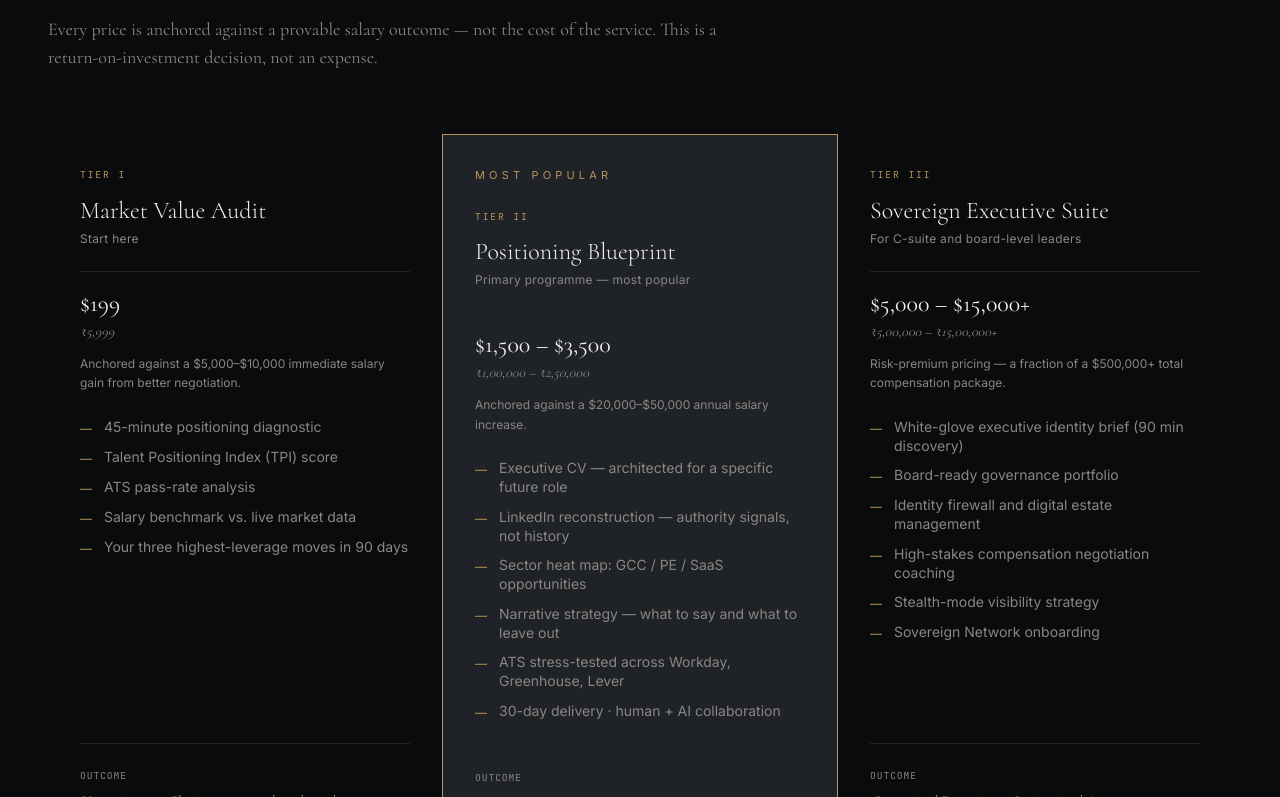
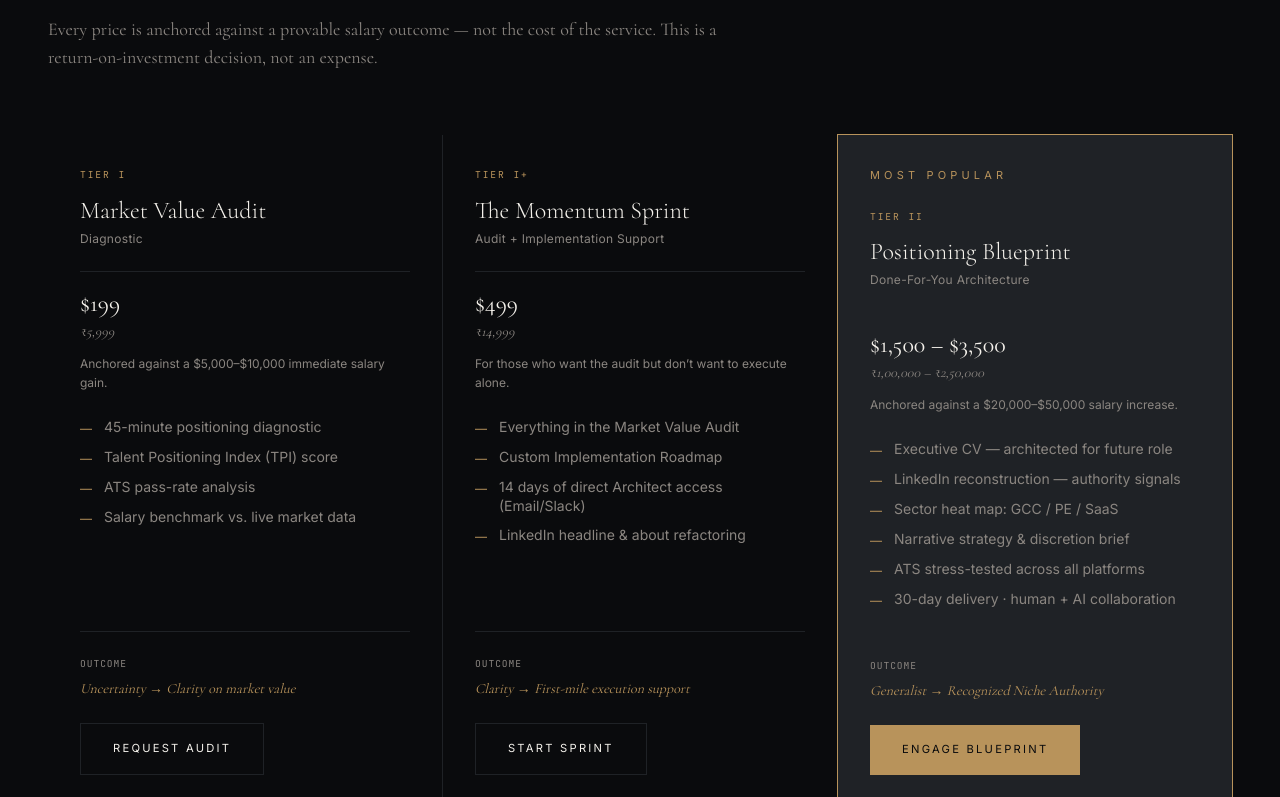
Before and after one commit to ashucfx/catalyst-ripplenexus, a Next.js app: page / in a window 1280 px wide. Shown: the part 3443-4240 px from the top of the page. Built offline with nearby package versions, Linux system fonts and the light colour scheme; no server answers.

Commit message:
feat: add 'The Momentum Sprint' (Tier I+) to solve execution anxiety and bridge the audit-blueprint gap

```diff
--- a/src/app/page.tsx
+++ b/src/app/page.tsx
@@ -12,37 +12,53 @@ const offerTiers = [
   {
     tier: 'I',
     name: 'Market Value Audit',
-    subtitle: 'Start here',
+    subtitle: 'Diagnostic',
     price: '$199',
     priceINR: '₹5,999',
-    anchor: 'Anchored against a $5,000–$10,000 immediate salary gain from better negotiation.',
+    anchor: 'Anchored against a $5,000–$10,000 immediate salary gain.',
     deliverables: [
       '45-minute positioning diagnostic',
       'Talent Positioning Index (TPI) score',
       'ATS pass-rate analysis',
       'Salary benchmark vs. live market data',
-      'Your three highest-leverage moves in 90 days',
     ],
-    transformation: 'Uncertainty → Clarity on your real market value',
+    transformation: 'Uncertainty → Clarity on market value',
     href: '/audit',
     cta: 'Request Audit',
   },
   {
+    tier: 'I+',
+    name: 'The Momentum Sprint',
+    subtitle: 'Audit + Implementation Support',
+    price: '$499',
+    priceINR: '₹14,999',
+    anchor: 'For those who want the audit but don’t want to execute alone.',
+    deliverables: [
+      'Everything in the Market Value Audit',
+      'Custom Implementation Roadmap',
+      '14 days of direct Architect access (Email/Slack)',
+      'LinkedIn headline & about refactoring',
+    ],
+    transformation: 'Clarity → First-mile execution support',
+    href: '/request?service=sprint',
+    cta: 'Start Sprint',
+  },
+  {
     tier: 'II',
     name: 'Positioning Blueprint',
-    subtitle: 'Primary programme — most popular',
+    subtitle: 'Done-For-You Architecture',
     price: '$1,500 – $3,500',
     priceINR: '₹1,00,000 – ₹2,50,000',
-    anchor: 'Anchored against a $20,000–$50,000 annual salary increase.',
+    anchor: 'Anchored against a $20,000–$50,000 salary increase.',
     deliverables: [
-      'Executive CV — architected for a specific future role',
-      'LinkedIn reconstruction — authority signals, not history',
-      'Sector heat map: GCC / PE / SaaS opportunities',
-      'Narrative strategy — what to say and what to leave out',
-      'ATS stress-tested across Workday, Greenhouse, Lever',
+      'Executive CV — architected for future role',
+      'LinkedIn reconstruction — authority signals',
+      'Sector heat map: GCC / PE / SaaS',
+      'Narrative strategy & discretion brief',
+      'ATS stress-tested across all platforms',
       '30-day delivery · human + AI collaboration',
     ],
-    transformation: 'Experienced Generalist → Recognised Niche Authority',
+    transformation: 'Generalist → Recognized Niche Authority',
     href: '/blueprint',
     cta: 'Engage Blueprint',
     featured: true,
@@ -50,15 +66,15 @@ const offerTiers = [
   {
     tier: 'III',
     name: 'Sovereign Executive Suite',
-    subtitle: 'For C-suite and board-level leaders',
+    subtitle: 'White-glove Portfolio Management',
     price: '$5,000 – $15,000+',
     priceINR: '₹5,00,000 – ₹15,00,000+',
-    anchor: 'Risk-premium pricing — a fraction of a $500,000+ total compensation package.',
+    anchor: 'Risk-premium pricing — fraction of $500k+ package.',
     deliverables: [
-      'White-glove executive identity brief (90 min discovery)',
+      'White-glove executive identity brief',
       'Board-ready governance portfolio',
-      'Identity firewall and digital estate management',
-      'High-stakes compensation negotiation coaching',
+      'Identity firewall & digital estate management',
+      'High-stakes compensation coaching',
       'Stealth-mode visibility strategy',
       'Sovereign Network onboarding',
     ],
@@ -384,7 +400,7 @@ export default function HomePage() {
             <p className="label-inst mb-6">Services</p>
             <h2 className="font-serif text-bone font-light leading-tight mb-4"
                 style={{ fontSize: 'clamp(2rem, 4vw, 3rem)', letterSpacing: '-0.02em' }}>
-              Three tiers. One system.
+              The Catalyst Selection
             </h2>
             <p className="font-serif text-muted text-lg mb-16 max-w-2xl">
               Every price is anchored against a provable salary outcome — not the cost of the service.
--- a/src/components/ui/PricingSection.tsx
+++ b/src/components/ui/PricingSection.tsx
@@ -128,18 +128,38 @@ export function PricingSection() {
       </div>
 
       {/* One-time engagement callout */}
-      <div className="mt-12 bg-graphite/20 border border-graphite p-8 flex flex-col md:flex-row items-center justify-between gap-8">
-        <div>
-          <p className="label-inst mb-2 text-signal-gold">One-Time Engagement</p>
-          <h3 className="font-serif text-bone text-xl font-light">Need immediate diagnostic intelligence?</h3>
-          <p className="font-sans text-muted text-sm max-w-xl mt-2">
-            The Market Value Audit is a focused 45-minute 1:1 session that gives you your exact
-            Talent Positioning Index and salary benchmark. No subscription required. Available today.
-          </p>
+      <div className="mt-12 border border-graphite">
+        <div className="grid grid-cols-1 md:grid-cols-2">
+          <div className="p-8 border-b md:border-b-0 md:border-r border-graphite bg-graphite/10">
+            <p className="label-inst mb-2 text-signal-gold">Diagnostic Only</p>
+            <h3 className="font-serif text-bone text-xl font-light mb-4">Market Value Audit</h3>
+            <p className="font-sans text-muted text-sm leading-relaxed mb-8">
+              A 45-minute intelligence session that surfaces your TPI score and salary benchmark.
+              Ideal for initial clarity.
+            </p>
+            <div className="flex items-center justify-between mt-auto">
+              <span className="font-serif text-bone text-2xl">$199</span>
+              <Button href="/audit" variant="ghost" className="text-[0.6rem]">
+                Book Audit →
+              </Button>
+            </div>
+          </div>
+
+          <div className="p-8 bg-signal-gold/5 border-l-4 border-l-signal-gold">
+            <p className="label-inst mb-2 text-signal-gold">Audit + Implementation</p>
+            <h3 className="font-serif text-bone text-xl font-light mb-4">The Momentum Sprint</h3>
+            <p className="font-sans text-muted text-sm leading-relaxed mb-8">
+              Everything in the Audit, plus a custom implementation roadmap and 14 days of
+              direct Architect access to handle the execution with you.
+            </p>
+            <div className="flex items-center justify-between mt-auto">
+              <span className="font-serif text-bone text-2xl">$499</span>
+              <Button href="/request?service=sprint" variant="primary" className="text-[0.6rem]">
+                Start Sprint →
+              </Button>
+            </div>
+          </div>
         </div>
-        <Button href="/audit" variant="primary">
-          Book Audit — $199
-        </Button>
       </div>
 
       {/* Trust & FAQ */}
--- a/src/lib/constants/pricing.ts
+++ b/src/lib/constants/pricing.ts
@@ -2,6 +2,10 @@ export const PRICING = {
   audit: {
     usd: 19900,   // Cents ($199.00)
     inr: 599900,  // Paise (₹5,999.00)
+  },
+  sprint: {
+    usd: 49900,   // Cents ($499.00)
+    inr: 1499900, // Paise (₹14,999.00)
   },
 } as const;
 
```
